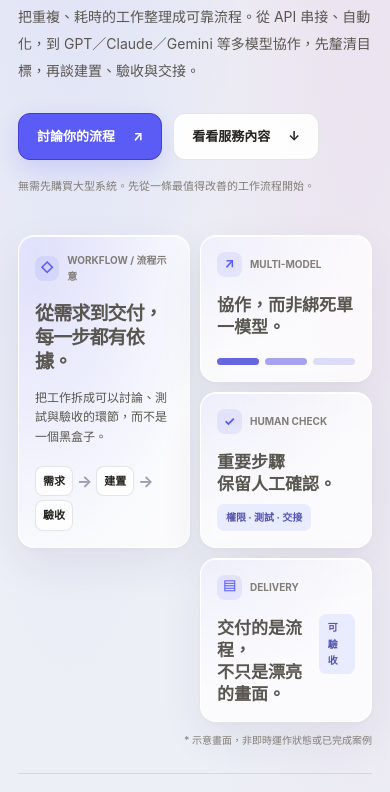
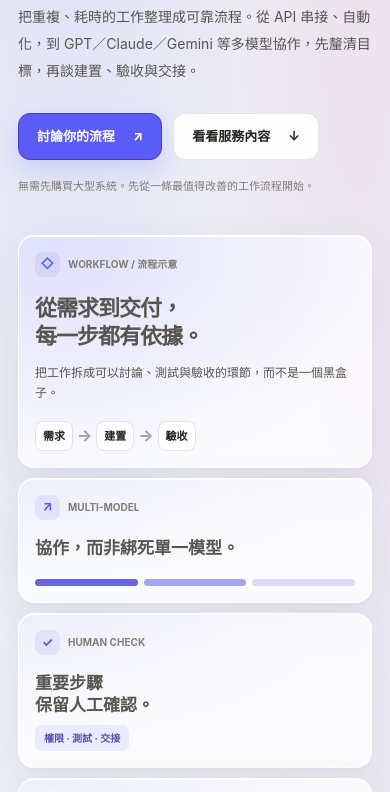
Before and after one commit to nr0225/randy-ai-systems-web, a plain HTML site: page index.html in a window 390 px wide. Shown: the part 275-1067 px from the top of the page. Drawn offline with Linux system fonts and the light colour scheme.

Commit message:
Stack Bento dashboard on phone-sized screens for readable cards

```diff
--- a/site.css
+++ b/site.css
@@ -112,3 +112,10 @@ h2{font-size:clamp(24px,2.3vw,34px);letter-spacing:-.05em;line-height:1.25;margi
   .flow-mini{gap:4px}
   .flow-mini span{padding:5px 7px}
 }
+
+@media(max-width:600px){
+  .board{display:grid;grid-template-columns:minmax(0,1fr);grid-template-rows:auto}
+  .board .panel.main-card{grid-row:auto;min-height:210px}
+  .board .panel.full,.board-footnote{grid-column:1}
+  .panel .large{font-size:22px}
+}
```
